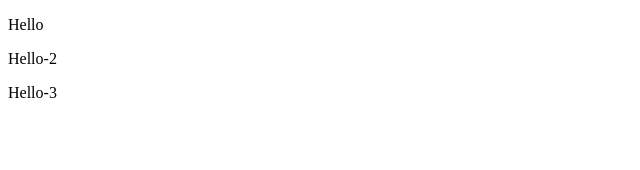
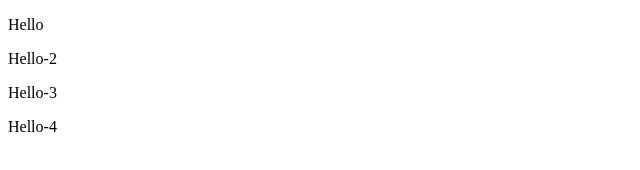
Before and after one commit to AlexandrDubiaga/UdemyFirst, a website: page index.html in a window 1280 px wide. Shown: the full height of the page, 0-640 px from the left. Drawn offline with Linux system fonts and the light colour scheme.

Commit message:
hello 4 changes

```diff
--- a/index.html
+++ b/index.html
@@ -12,6 +12,7 @@
 <p>Hello</p>
 <p>Hello-2</p>
 <p>Hello-3</p>
+<p>Hello-4</p>
 
 
 
```
